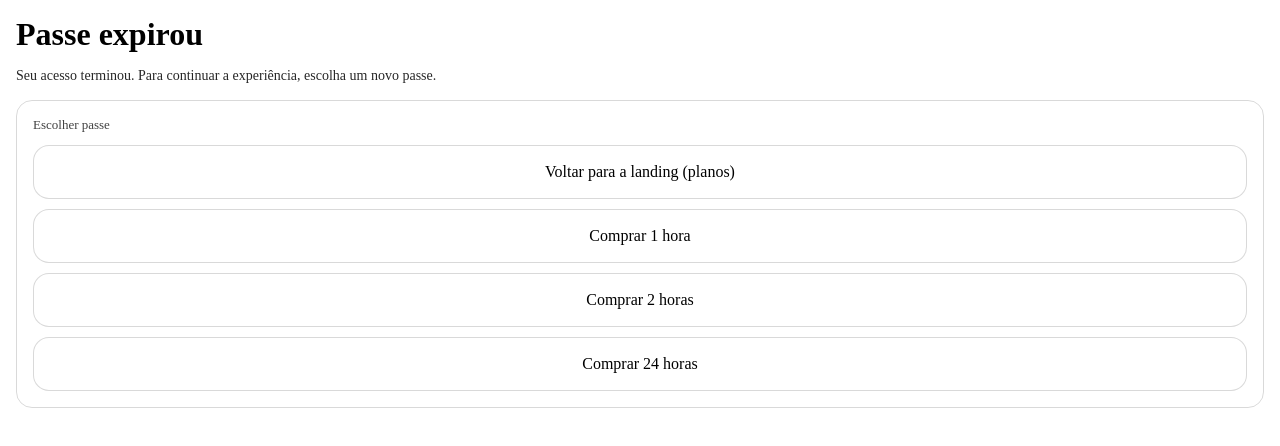
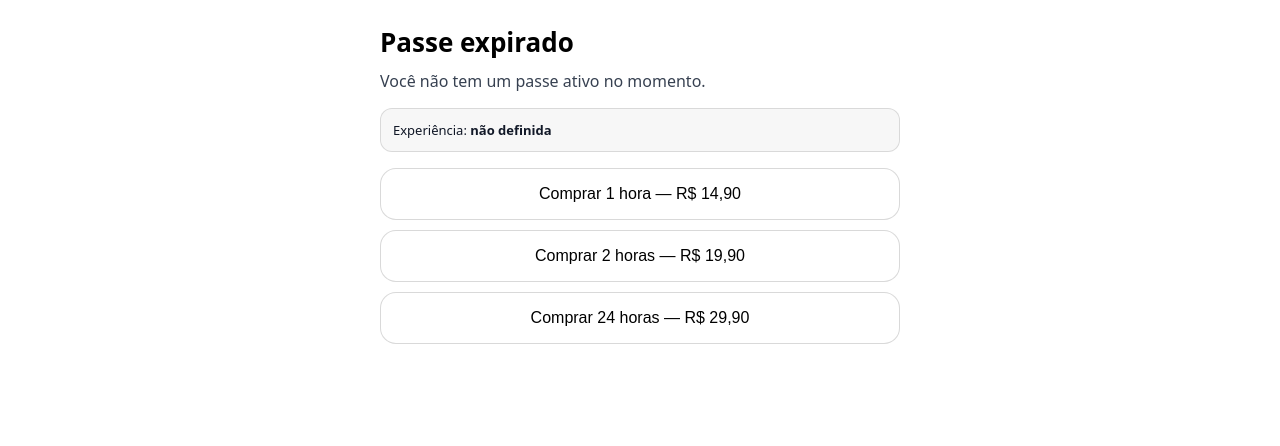
Before and after one commit to excompanhia/aplicativo-jornada, a Next.js app: page /expired in a window 1280 px wide. Shown: the top 446 px of the page. Built offline with nearby package versions, Linux system fonts and the light colour scheme.

Commit message:
Expired: preservar exp e enviar para checkout

```diff
--- a/app/expired/page.tsx
+++ b/app/expired/page.tsx
@@ -1,92 +1,110 @@
 "use client";
 
-import Link from "next/link";
+import { useMemo } from "react";
+import { useRouter, useSearchParams } from "next/navigation";
+
+function getLastExpFallback(): string {
+  try {
+    return localStorage.getItem("jornada:last_exp") || "";
+  } catch {
+    return "";
+  }
+}
 
 export default function ExpiredPage() {
+  const router = useRouter();
+  const searchParams = useSearchParams();
+
+  const exp = useMemo(() => {
+    const fromUrl = (searchParams.get("exp") || "").trim();
+    if (fromUrl) return fromUrl;
+    return getLastExpFallback();
+  }, [searchParams]);
+
+  function goCheckout(plano: "1h" | "2h" | "day") {
+    const url = exp
+      ? `/checkout?plano=${plano}&exp=${encodeURIComponent(exp)}`
+      : `/checkout?plano=${plano}`;
+    router.push(url);
+  }
+
   return (
-    <main style={{ padding: 16, display: "flex", flexDirection: "column", gap: 14 }}>
-      <h1 style={{ margin: 0 }}>Passe expirou</h1>
+    <main
+      style={{
+        padding: 24,
+        fontFamily: "system-ui, sans-serif",
+        maxWidth: 520,
+        margin: "0 auto",
+      }}
+    >
+      <h1 style={{ margin: 0, fontSize: 26 }}>Passe expirado</h1>
 
-      <div style={{ fontSize: 14, opacity: 0.85, lineHeight: 1.35 }}>
-        Seu acesso terminou. Para continuar a experiência, escolha um novo passe.
+      <p style={{ marginTop: 10, color: "#374151", lineHeight: 1.4 }}>
+        Você não tem um passe ativo no momento.
+      </p>
+
+      <div
+        style={{
+          marginTop: 12,
+          padding: 12,
+          borderRadius: 12,
+          border: "1px solid rgba(0,0,0,0.12)",
+          background: "rgba(0,0,0,0.03)",
+          fontSize: 13,
+          color: "#111827",
+        }}
+      >
+        Experiência: <b>{exp || "não definida"}</b>
       </div>
 
-      <div style={{ borderRadius: 16, padding: 16, border: "1px solid rgba(0,0,0,0.15)" }}>
-        <div style={{ fontSize: 13, opacity: 0.75 }}>Escolher passe</div>
-
-        <div style={{ display: "flex", flexDirection: "column", gap: 10, marginTop: 12 }}>
-          <Link
-            href="/?scroll=planos"
+      <div style={{ display: "grid", gap: 10, marginTop: 16 }}>
+        <button
+          type="button"
+          onClick={() => goCheckout("1h")}
           style={{
+            width: "100%",
             height: 52,
             borderRadius: 16,
             border: "1px solid rgba(0,0,0,0.15)",
+            background: "white",
             fontSize: 16,
-              background: "white",
-              display: "flex",
-              alignItems: "center",
-              justifyContent: "center",
-              textDecoration: "none",
-              color: "black",
+            cursor: "pointer",
           }}
         >
-            Voltar para a landing (planos)
-          </Link>
+          Comprar 1 hora — R$ 14,90
+        </button>
 
-          <Link
-            href="/checkout?plano=1h"
+        <button
+          type="button"
+          onClick={() => goCheckout("2h")}
           style={{
+            width: "100%",
             height: 52,
             borderRadius: 16,
             border: "1px solid rgba(0,0,0,0.15)",
+            background: "white",
             fontSize: 16,
-              background: "white",
-              display: "flex",
-              alignItems: "center",
-              justifyContent: "center",
-              textDecoration: "none",
-              color: "black",
+            cursor: "pointer",
           }}
         >
-            Comprar 1 hora
-          </Link>
+          Comprar 2 horas — R$ 19,90
+        </button>
 
-          <Link
-            href="/checkout?plano=2h"
+        <button
+          type="button"
+          onClick={() => goCheckout("day")}
           style={{
+            width: "100%",
             height: 52,
             borderRadius: 16,
             border: "1px solid rgba(0,0,0,0.15)",
+            background: "white",
             fontSize: 16,
-              background: "white",
-              display: "flex",
-              alignItems: "center",
-              justifyContent: "center",
-              textDecoration: "none",
-              color: "black",
+            cursor: "pointer",
           }}
         >
-            Comprar 2 horas
-          </Link>
-
-          <Link
-            href="/checkout?plano=day"
-            style={{
-              height: 52,
-              borderRadius: 16,
-              border: "1px solid rgba(0,0,0,0.15)",
-              fontSize: 16,
-              background: "white",
-              display: "flex",
-              alignItems: "center",
-              justifyContent: "center",
-              textDecoration: "none",
-              color: "black",
-            }}
-          >
-            Comprar 24 horas
-          </Link>
-        </div>
+          Comprar 24 horas — R$ 29,90
+        </button>
       </div>
     </main>
   );
```
Lines whose indentation alone changed are shown as unchanged.
